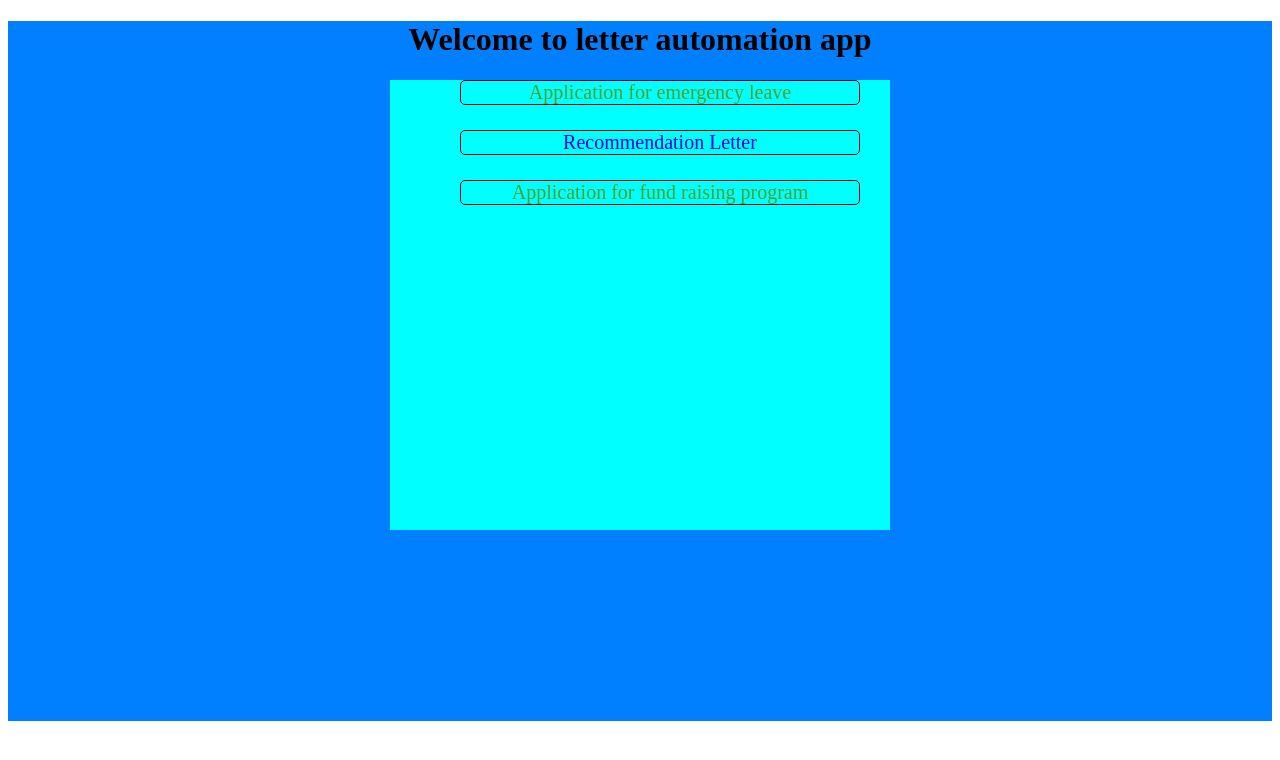
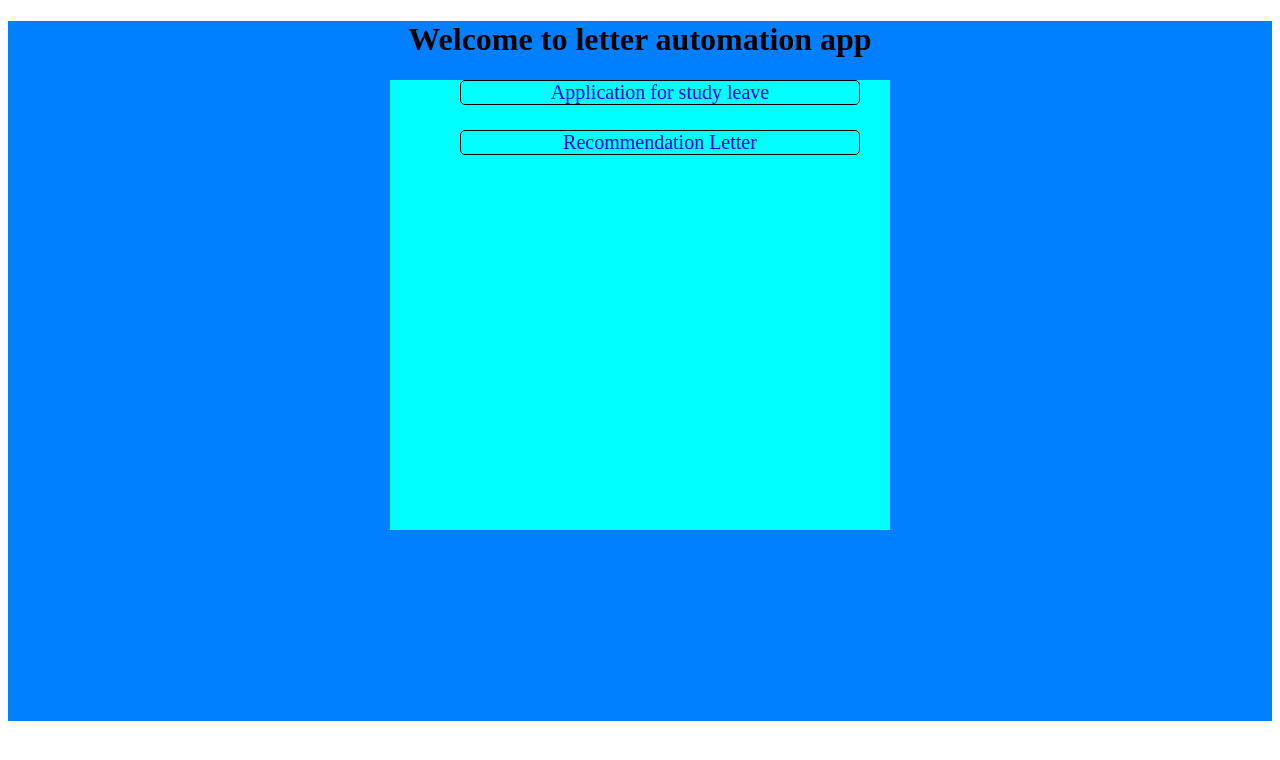
Before and after one commit to Pritam2017331076/LetterAutomation, a React (Create React App) app: page /teacher in a window 1280 px wide. Shown: the top 760 px of the page. Built offline with nearby package versions, Linux system fonts and the light colour scheme.

Commit message:
Update Teachertemplates.js

```diff
--- a/src/components/Teachertemplates.js
+++ b/src/components/Teachertemplates.js
@@ -10,9 +10,8 @@ const Teachertemplates = () => {
                 <h1>Welcome to letter automation app</h1>
                 <div className="homebody">
                     <ul className="studentul">
-                        <li className="studentliststyle">Application for emergency leave</li>
+                        <li className="studentliststyle"><Link to='/studyleave' style={{ textDecoration: 'none' } }>Application for study leave</Link></li>
                         <li className="studentliststyle"><Link to='/recommend' style={{ textDecoration: 'none' } }>Recommendation Letter</Link></li>
-                        <li className="studentliststyle">Application for fund raising program</li>
                     </ul>
                 </div>
             </div>
```
